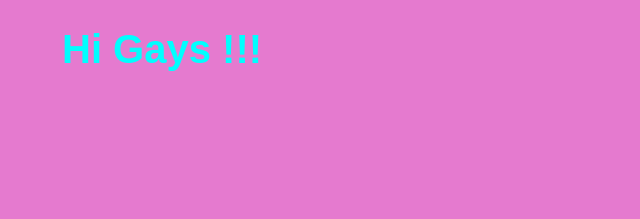
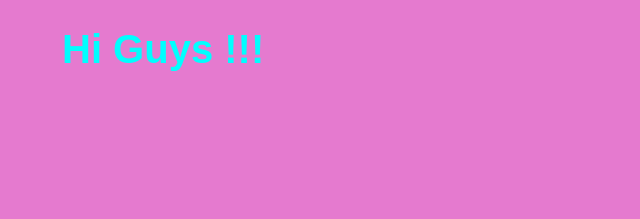
Before and after one commit to dkapinus/html-and-CSS, a plain HTML site: page index.html in a window 1280 px wide. Shown: the top 219 px of the page, 46-686 px from the left. Drawn offline with Linux system fonts and the light colour scheme.

Commit message:
update correct

```diff
--- a/index.html
+++ b/index.html
@@ -7,7 +7,7 @@
 </title>
 </head>
 <body>
-<h1>Hi Gays !!! </h1>
+<h1>Hi Guys !!! </h1>
 <p>I am a developer</p>
 <div><a href="https://www.youtube.com/c/ptuxermann/featured" > This is very intersting content </a></div>
 <div><a href= "OtherInformations.html" target="_blank"> Other information about me </a></div>
```
